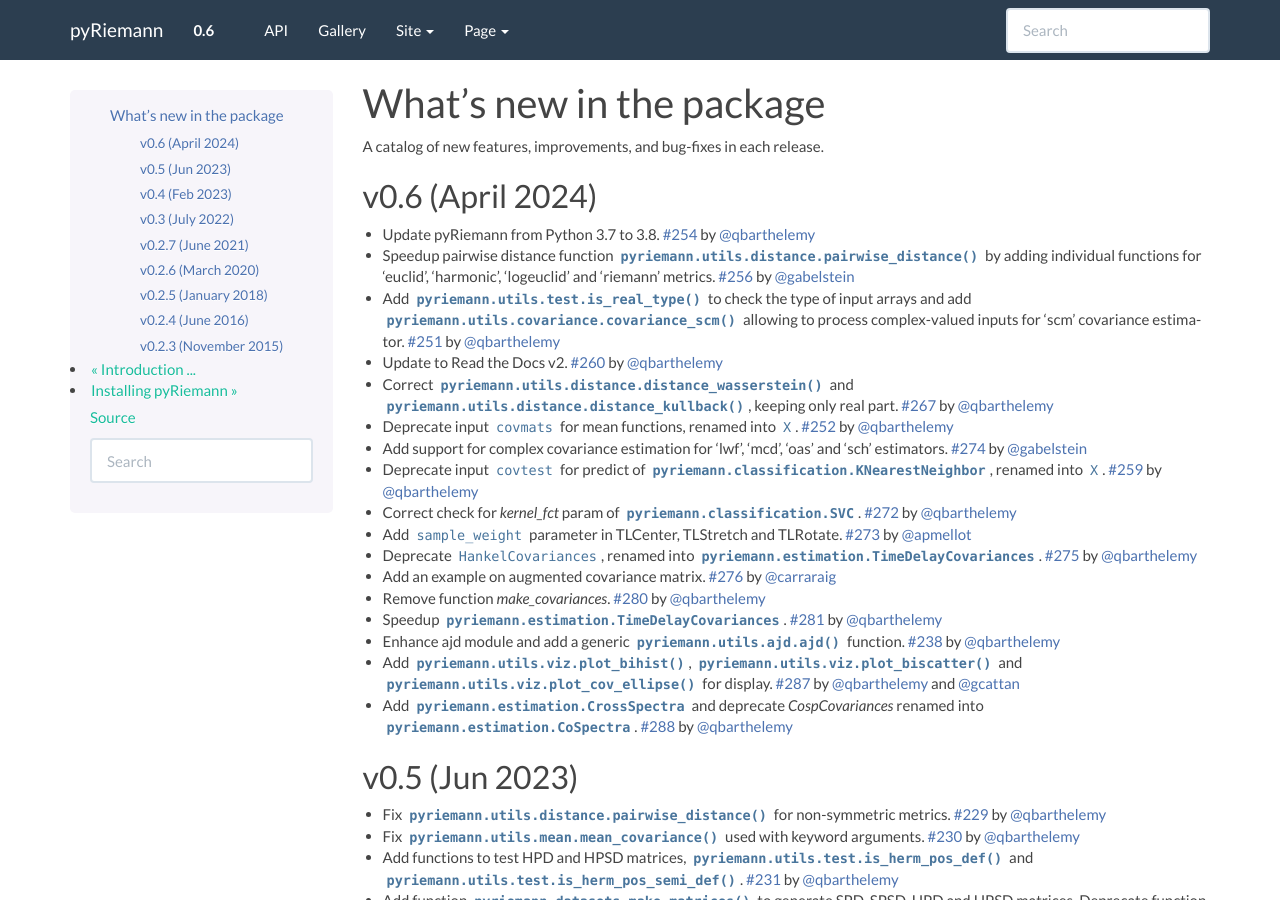
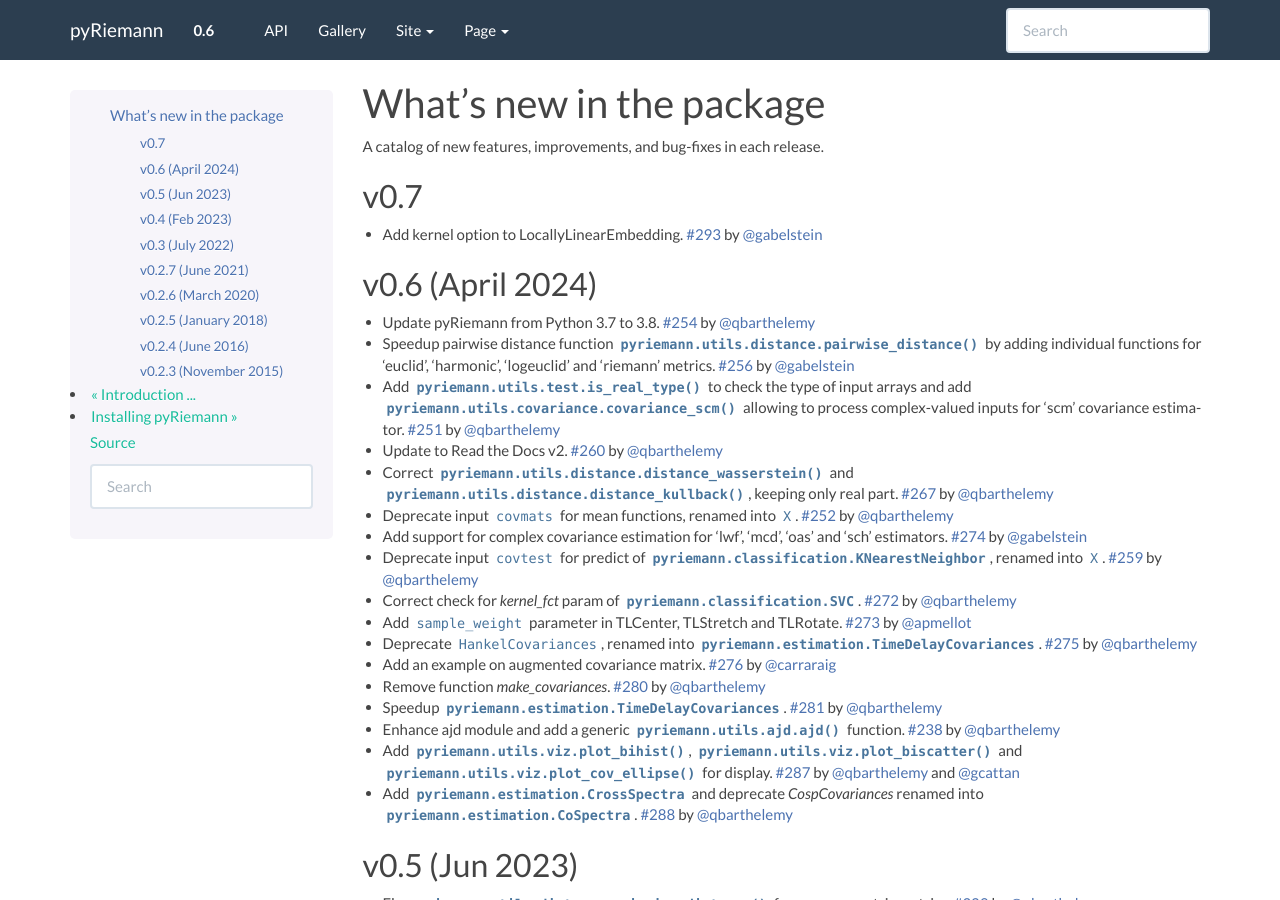
Before and after one commit to pyRiemann/pyRiemann, a Sphinx documentation site: the page built from doc/whatsnew.rst, in a window 1280 px wide and 900 px high. Built offline with Sphinx 7.4.7, drawn with Linux system fonts in a browser that asks for light colours; pages that are not in the unit, such as notebooks, are missing from menus.

Commit message:
Update whatsnew.rst

```diff
--- a/doc/whatsnew.rst
+++ b/doc/whatsnew.rst
@@ -6,6 +6,12 @@
 =========================
 
 A catalog of new features, improvements, and bug-fixes in each release.
+
+v0.7
+-----------------
+
+- Add kernel option to LocallyLinearEmbedding. :pr:`293` by :user:`gabelstein`
+
 
 v0.6 (April 2024)
 -----------------
```
